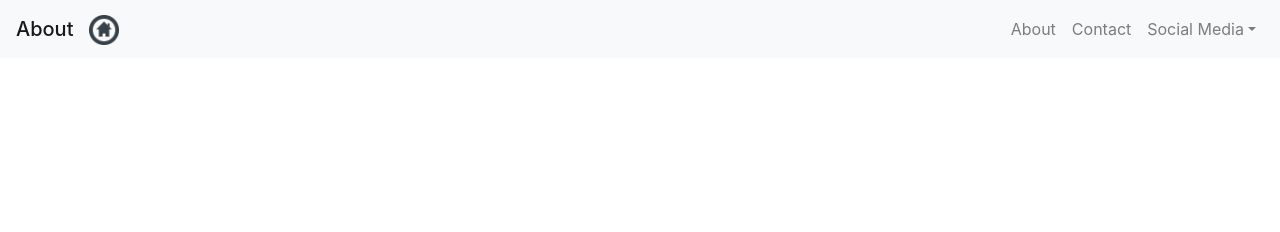
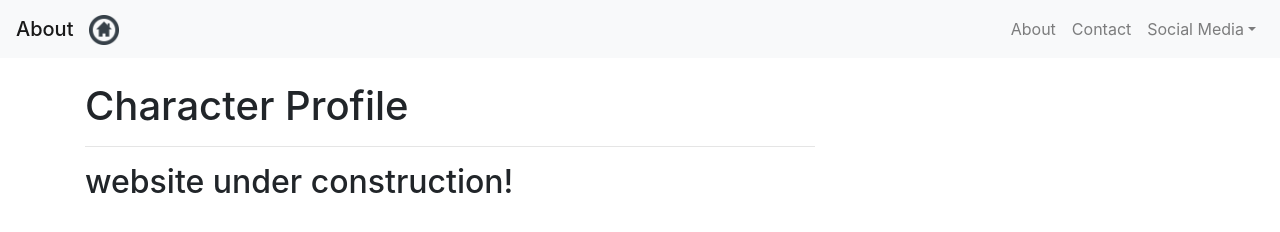
Before and after one commit to jdkwak1994/jdkwak1994-classwork.github.io, a plain HTML site: page about.html in a window 1280 px wide. Drawn offline with nearby package versions, Linux system fonts and the light colour scheme.

Commit message:
updating other pages

```diff
--- a/about.html
+++ b/about.html
@@ -40,6 +40,17 @@
               </li>
         </div>
     </nav>
+    <br>
+
+    <div class="container">
+        <div class="row">
+            <div class="col-lg-8 col-sm-12">
+                <h1>Character Profile</h1>
+                <hr>
+                <h2>website under construction!</h2>
+            </div>
+        </div>
+    </div>
 
     <script src="https://code.jquery.com/jquery-3.5.1.slim.min.js" integrity="sha384-DfXdz2htPH0lsSSs5nCTpuj/zy4C+OGpamoFVy38MVBnE+IbbVYUew+OrCXaRkfj" crossorigin="anonymous"></script>
     <script src="https://cdn.jsdelivr.net/npm/bootstrap@4.5.3/dist/js/bootstrap.bundle.min.js" integrity="sha384-ho+j7jyWK8fNQe+A12Hb8AhRq26LrZ/JpcUGGOn+Y7RsweNrtN/tE3MoK7ZeZDyx" crossorigin="anonymous"></script>
```
Also changed, not shown: contact.html (+2 -0 lines).
